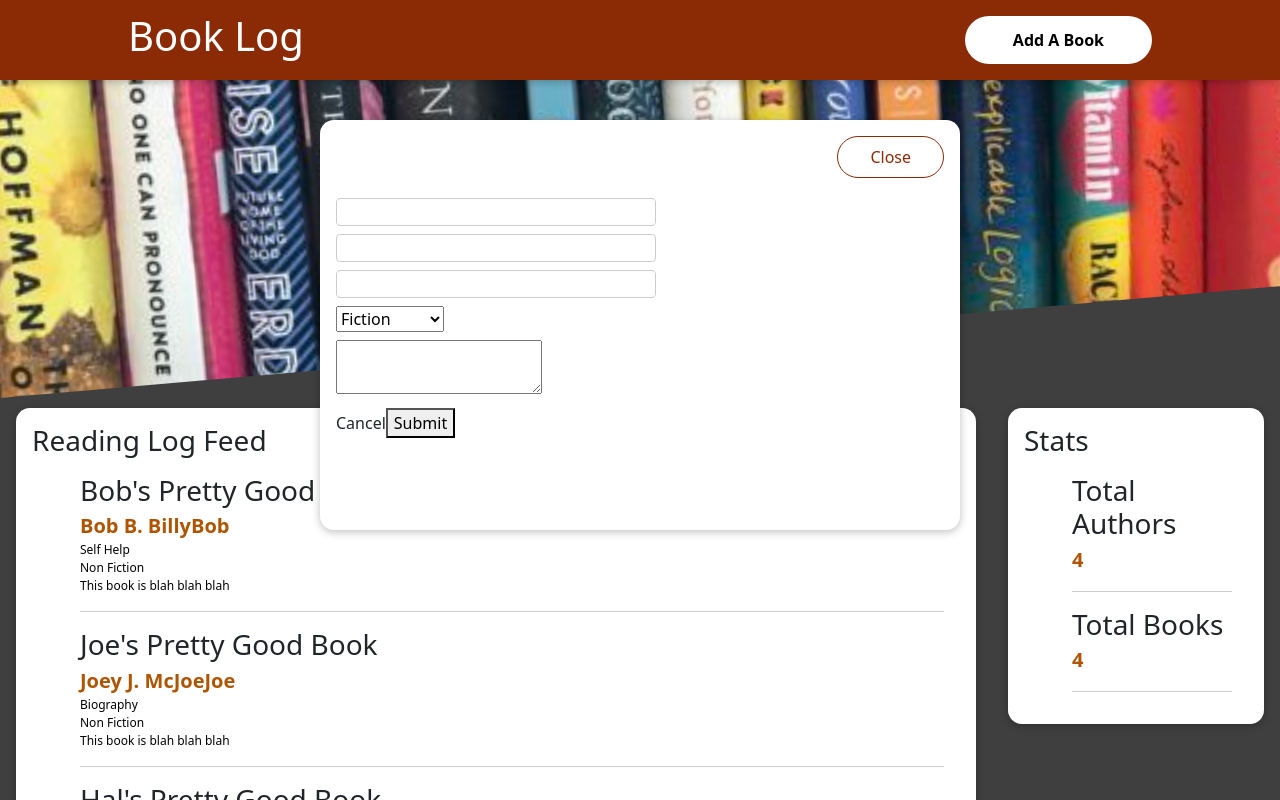
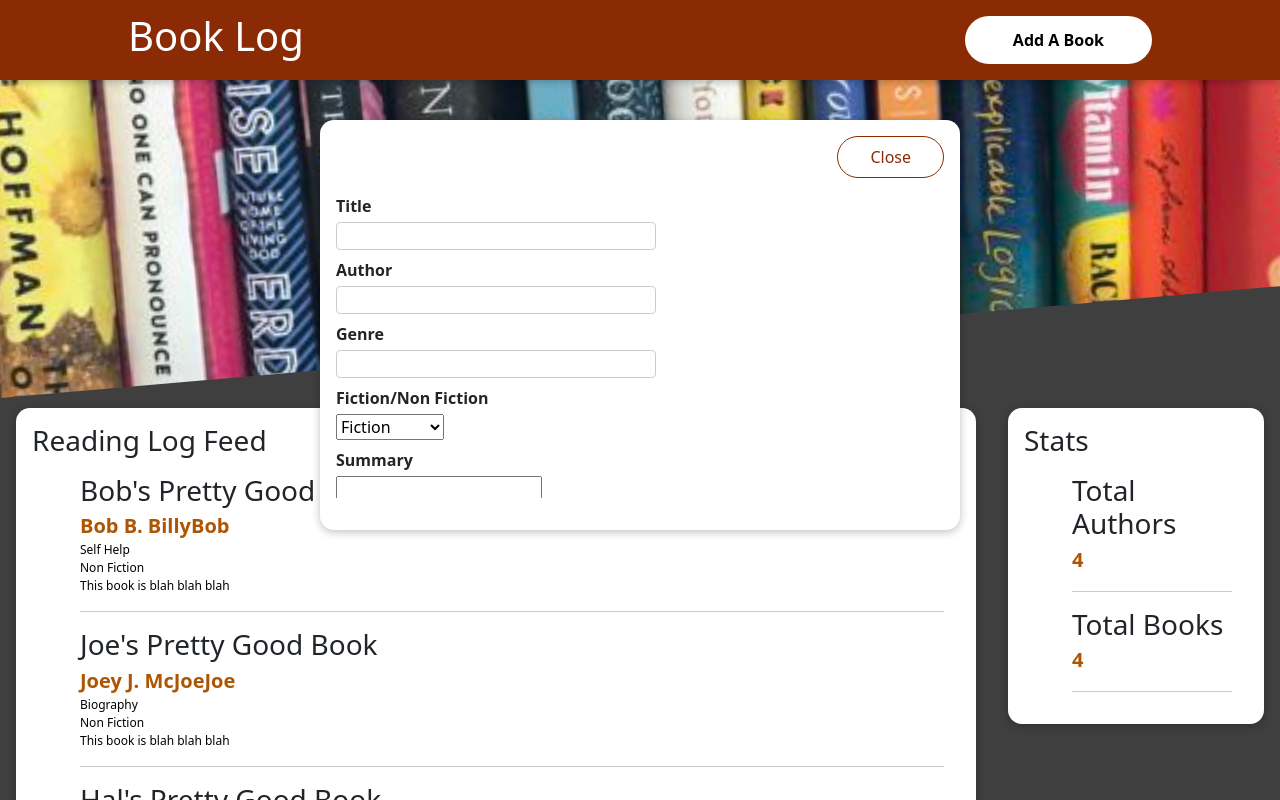
Before and after one commit to ipcampbell12/reading_log_react, a React (Create React App) app: page / in a window 1280 px wide. Both pictures are taken after a click on the button "Add A Book". Shown: the top 800 px of the page. Built offline with nearby package versions, Linux system fonts and the light colour scheme.

Commit message:
completed book entry from

```diff
--- a/src/components/EntryForm/EntryForm.js
+++ b/src/components/EntryForm/EntryForm.js
@@ -17,26 +17,26 @@ function EntryForm(props) {
             </div>
             <form className={classes.form} onSumbit={submitEntry}>
                 <div className={classes.control}>
-                    <label htmlFor='title'></label>
+                    <label htmlFor='title'>Title</label>
                     <input type="text" id="title" />
                 </div>
                 <div className={classes.control}>
-                    <label htmlFor='author'></label>
+                    <label htmlFor='author'>Author</label>
                     <input type="text" id="author" />
                 </div>
                 <div className={classes.control}>
-                    <label htmlFor='genre'></label>
+                    <label htmlFor='genre'> Genre</label>
                     <input type="text" id="genre" />
                 </div>
                 <div className={classes.control}>
-                    <label htmlFor='fiction-nonfiction'></label>
+                    <label htmlFor='fiction-nonfiction'>Fiction/Non Fiction</label>
                     <select name="Fiction/Nonfiction" id="fiction-nonfiction">
                         <option value="fiction">Fiction</option>
                         <option value="nonfiction">Non Fiction</option>
                     </select>
                 </div>
                 <div className={classes.control}>
-                    <label htmlFor='summary'></label>
+                    <label htmlFor='summary'>Summary</label>
                     <textarea name="Summary" id="summary" row="4" col="50">
                     </textarea>
                 </div>
@@ -44,7 +44,8 @@ function EntryForm(props) {
                     <buttom type='button' onClick={props.onCancel}>
                         Cancel
                     </buttom>
-                    <button classname={classes.confirm}> Submit</button>
+                    <br />
+                    <button type='button' classname={classes.confirm}> Submit</button>
                 </div>
 
 
```
